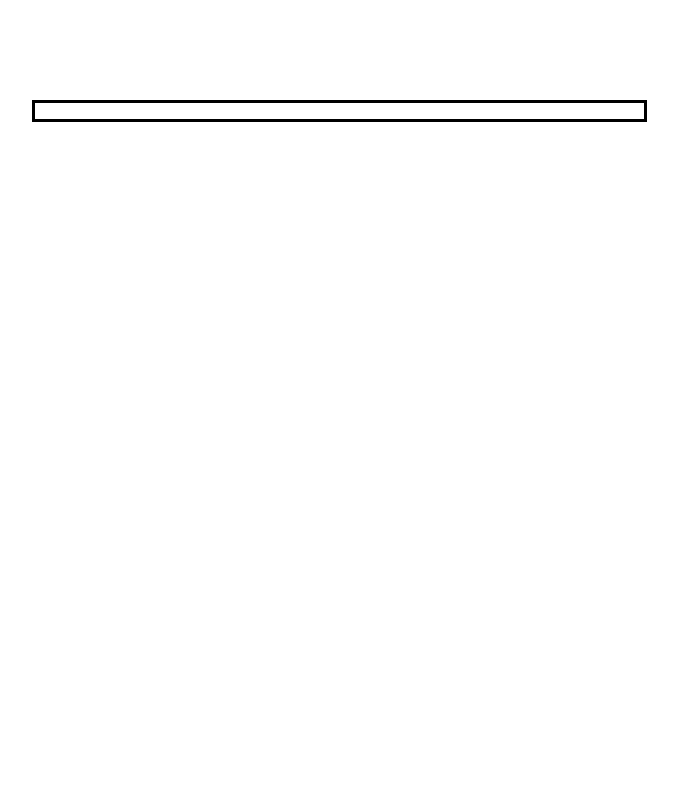
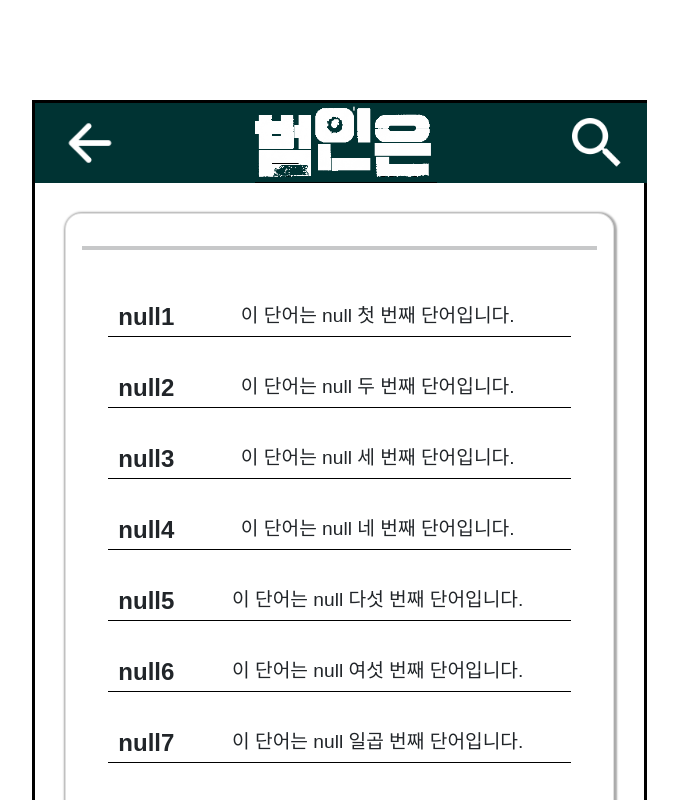
Before and after one commit to l0u0h0/bumineun_front, a React (Create React App) app: page /crimeresult in a window 1280 px wide. Shown: the top 800 px of the page, without its empty margins (68-746 px from the left). Built offline with nearby package versions, Linux system fonts and the light colour scheme.

Commit message:
crime_result_add

```diff
--- a/src/components/CrimeresultComponent.jsx
+++ b/src/components/CrimeresultComponent.jsx
@@ -1,12 +1,78 @@
-import React from "react";
+import React, { useEffect, useState } from "react";
+import { Card } from "react-bootstrap";
 import { useLocation } from "react-router-dom";
+import Header from "./common/HeaderComponent";
 
 export default function Crimeresult() {
   const location = new URLSearchParams(useLocation().search);
-  const category = location.get("category");
+  const type = location.get("category");
+  const [category, setCategory] = useState(null);
+  const [data, setData] = useState([]);
+  useEffect(() => {
+    if (type === "gambling") {
+      setCategory("도박");
+    } else if (type === "voicefishing") {
+      setCategory("보이스 피싱");
+    } else if (type === "drug") {
+      setCategory("마약");
+    } else if (type === "gendercrime") {
+      setCategory("성범죄");
+    }
+    // example data
+    setData([
+      {
+        word: `${category}`,
+        mean: `이 단어는 ${category} 첫 번째 단어입니다.`,
+      },
+      {
+        word: `${category}`,
+        mean: `이 단어는 ${category} 두 번째 단어입니다.`,
+      },
+      {
+        word: `${category}`,
+        mean: `이 단어는 ${category} 세 번째 단어입니다.`,
+      },
+      {
+        word: `${category}`,
+        mean: `이 단어는 ${category} 네 번째 단어입니다.`,
+      },
+      {
+        word: `${category}`,
+        mean: `이 단어는 ${category} 다섯 번째 단어입니다.`,
+      },
+      {
+        word: `${category}`,
+        mean: `이 단어는 ${category} 여섯 번째 단어입니다.`,
+      },
+      {
+        word: `${category}`,
+        mean: `이 단어는 ${category} 일곱 번째 단어입니다.`,
+      },
+      {
+        word: `${category}`,
+        mean: `이 단어는 ${category} 여덟 번째 단어입니다.`,
+      },
+    ]);
+  }, [type, category]);
   return (
     <div className="App-crimeresult">
-      <p>{category}</p>
+      <Header />
+      <Card body className="crimeresult-body">
+        <h2 className="result-title">{category}</h2>
+        <hr className="title-body-between" />
+        <div className="result-body">
+          <table className="result-table">
+            <tbody>
+              {data.map((data, num) => (
+                <tr className="result-row" key={`table_row_${num}`}>
+                  <td className="result-word">{data.word + (num + 1)}</td>
+                  <td className="result-mean">{data.mean}</td>
+                </tr>
+              ))}
+            </tbody>
+          </table>
+        </div>
+      </Card>
     </div>
   );
 }
--- a/src/css/Crime.scss
+++ b/src/css/Crime.scss
@@ -23,3 +23,44 @@
     }
   }
 }
+
+.App-crimeresult {
+  .crimeresult-body {
+    width: 90%;
+    height: 965px;
+    margin: auto;
+    margin-top: 5%;
+    margin-bottom: 10%;
+    border-radius: 1rem;
+    box-shadow: 1px 1px 2px 2px rgb(170, 170, 170);
+    text-align: center;
+    .result-title {
+      margin-top: 3%;
+      font-size: 3rem;
+      color: #003333;
+    }
+    .title-body-between {
+      height: 0.2rem;
+    }
+    .result-body {
+      display: flex;
+      justify-content: center;
+      .result-table {
+        width: 90%;
+        border-collapse: separate;
+        border-spacing: 0 2rem;
+        td {
+          border-bottom: 1px solid black;
+        }
+        .result-word {
+          font-size: 1.5rem;
+          font-weight: 600;
+        }
+        .result-mean {
+          font-size: 1.2rem;
+          font-weight: 400;
+        }
+      }
+    }
+  }
+}
```
